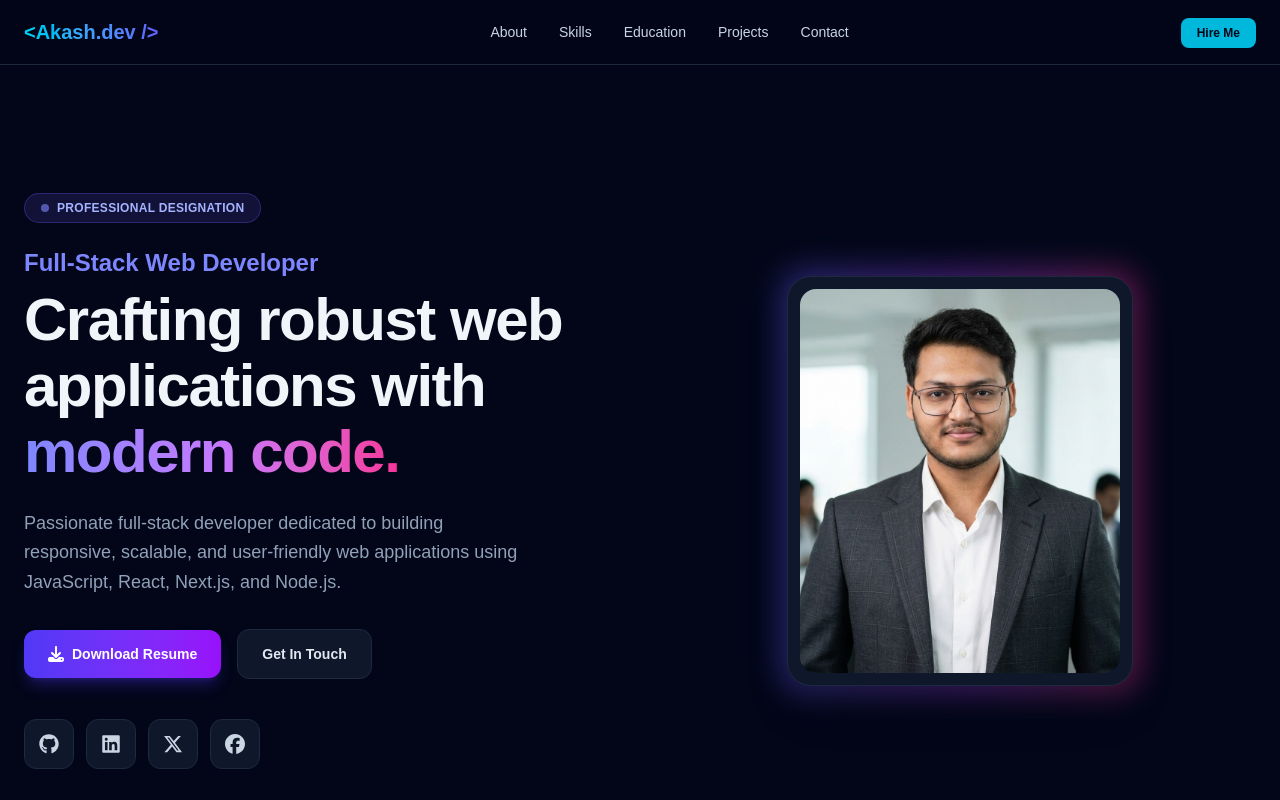
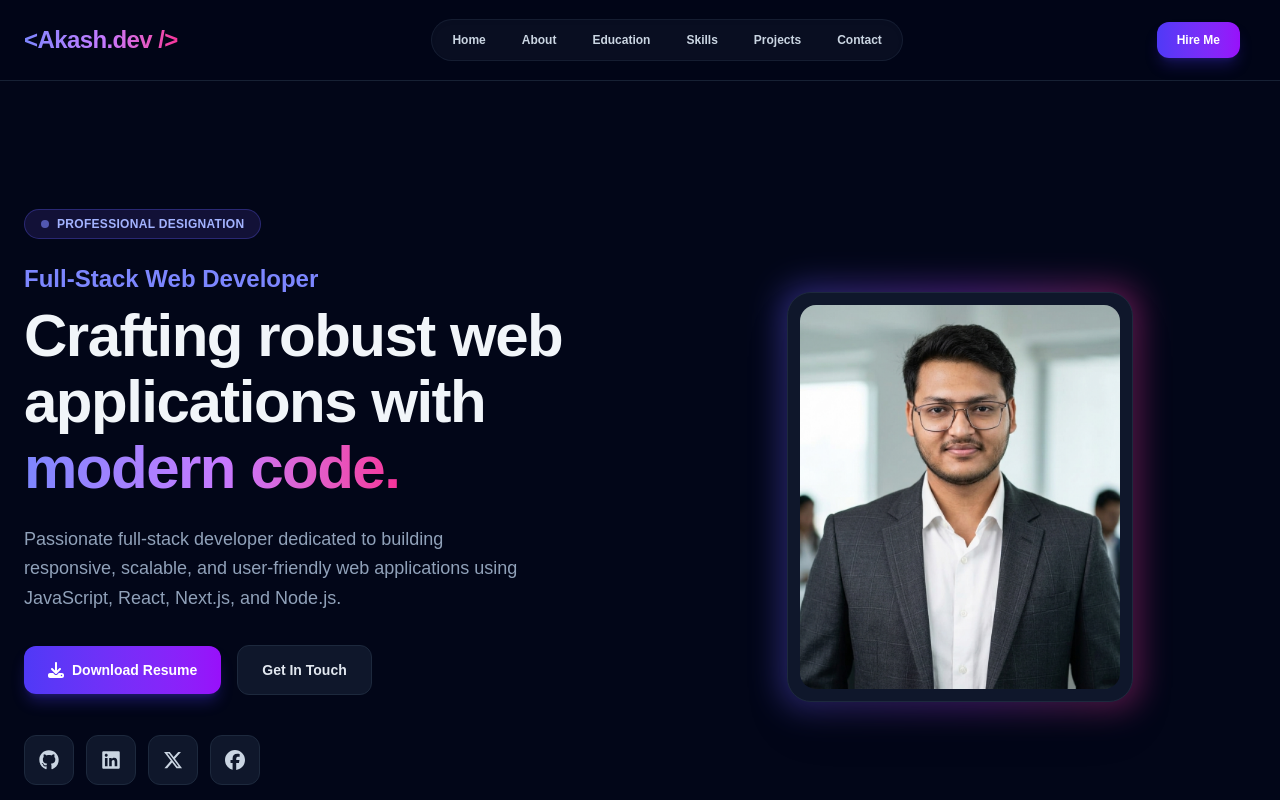
Before and after one commit to akashonline24hour/akash-dev-portfolio, a Next.js app: page / in a window 1280 px wide. Shown: the top 800 px of the page. Built offline with nearby package versions, Linux system fonts and the light colour scheme.

Commit message:
feat: enhance Navbar with glassmorphic styling, mobile navigation drawer, and theme gradient CTA

```diff
--- a/src/components/Navbar.jsx
+++ b/src/components/Navbar.jsx
@@ -1,53 +1,95 @@
+"use client";
+
+import { useState } from "react";
 import Link from "next/link";
+import { FaBars, FaXmark } from "react-icons/fa6";
 
-export default function Navbar({ brandName }) {
+export default function Navbar({ brandName = "Akash.Dev" }) {
+  const [mobileMenuOpen, setMobileMenuOpen] = useState(false);
+
+  const navLinks = [
+    { name: "Home", href: "#" },
+    { name: "About", href: "#about" },
+    { name: "Education", href: "#education" },
+    { name: "Skills", href: "#skills" },
+    { name: "Projects", href: "#projects" },
+    { name: "Contact", href: "#contact" },
+  ];
+
   return (
-    <header className="sticky top-0 z-40 w-full backdrop-blur-md bg-slate-950/80 border-b border-slate-800">
-      <div className="max-w-7xl mx-auto px-6 h-16 flex items-center justify-between">
+    <header className="sticky top-0 z-50 w-full backdrop-blur-xl bg-slate-950/80 border-b border-slate-800/80 transition-all">
+      <div className="max-w-7xl mx-auto px-6 h-20 flex items-center justify-between">
+        {/* Brand Logo / Title */}
         <Link
           href="/"
-          className="text-xl font-bold bg-linear-to-r from-cyan-400 to-indigo-500 bg-clip-text text-transparent"
+          className="text-2xl font-black tracking-tight bg-linear-to-r from-indigo-400 via-purple-400 to-pink-500 bg-clip-text text-transparent hover:opacity-90 transition-opacity"
         >
           {brandName}
         </Link>
-        <nav className="hidden md:flex items-center space-x-8 text-sm font-medium text-slate-300">
-          <Link href="#about" className="hover:text-cyan-400 transition-colors">
-            About
-          </Link>
-          <Link
-            href="#skills"
-            className="hover:text-cyan-400 transition-colors"
-          >
-            Skills
-          </Link>
-          <Link
-            href="#education"
-            className="hover:text-cyan-400 transition-colors"
-          >
-            Education
-          </Link>
-          <Link
-            href="#projects"
-            className="hover:text-cyan-400 transition-colors"
-          >
-            Projects
-          </Link>
+
+        {/* Desktop Navigation Links */}
+        <nav className="hidden md:flex items-center space-x-1 p-1 rounded-full bg-slate-900/60 border border-slate-800/60 shadow-inner">
+          {navLinks.map((link) => (
+            <Link
+              key={link.name}
+              href={link.href}
+              className="px-4 py-2 text-xs font-semibold text-slate-300 hover:text-white rounded-full hover:bg-slate-800/80 transition-all"
+            >
+              {link.name}
+            </Link>
+          ))}
+        </nav>
+
+        {/* Right CTA & Mobile Toggle */}
+        <div className="flex items-center space-x-4">
           <Link
             href="#contact"
-            className="hover:text-cyan-400 transition-colors"
-          >
-            Contact
-          </Link>
-        </nav>
-        <div>
-          <Link
-            href="#contact"
-            className="px-4 py-2 text-xs font-semibold rounded-lg bg-cyan-500 text-slate-950 hover:bg-cyan-400 transition-colors"
+            className="hidden sm:inline-flex px-5 py-2.5 text-xs font-bold rounded-xl bg-linear-to-r from-indigo-600 to-purple-600 text-white hover:opacity-90 transition-all shadow-lg shadow-indigo-600/25 active:scale-95"
           >
             Hire Me
           </Link>
+
+          {/* Mobile Menu Toggle Button */}
+          <button
+            onClick={() => setMobileMenuOpen(!mobileMenuOpen)}
+            className="md:hidden p-2.5 rounded-xl bg-slate-900 border border-slate-800 text-slate-300 hover:text-indigo-400 transition-colors"
+            aria-label="Toggle Navigation Menu"
+          >
+            {mobileMenuOpen ? (
+              <FaXmark className="w-5 h-5" />
+            ) : (
+              <FaBars className="w-5 h-5" />
+            )}
+          </button>
         </div>
       </div>
+
+      {/* Mobile Drawer Menu */}
+      {mobileMenuOpen && (
+        <div className="md:hidden bg-slate-950/95 border-b border-slate-800 px-6 py-6 space-y-4 animate-fade-in">
+          <div className="flex flex-col space-y-3">
+            {navLinks.map((link) => (
+              <Link
+                key={link.name}
+                href={link.href}
+                onClick={() => setMobileMenuOpen(false)}
+                className="px-4 py-2.5 rounded-xl text-sm font-semibold text-slate-300 hover:text-white hover:bg-slate-900 border border-transparent hover:border-slate-800 transition-all"
+              >
+                {link.name}
+              </Link>
+            ))}
+          </div>
+          <div className="pt-2">
+            <Link
+              href="#contact"
+              onClick={() => setMobileMenuOpen(false)}
+              className="w-full inline-flex items-center justify-center px-5 py-3 text-xs font-bold rounded-xl bg-linear-to-r from-indigo-600 to-purple-600 text-white hover:opacity-90 transition-all shadow-lg shadow-indigo-600/25"
+            >
+              Hire Me
+            </Link>
+          </div>
+        </div>
+      )}
     </header>
   );
 }
```
